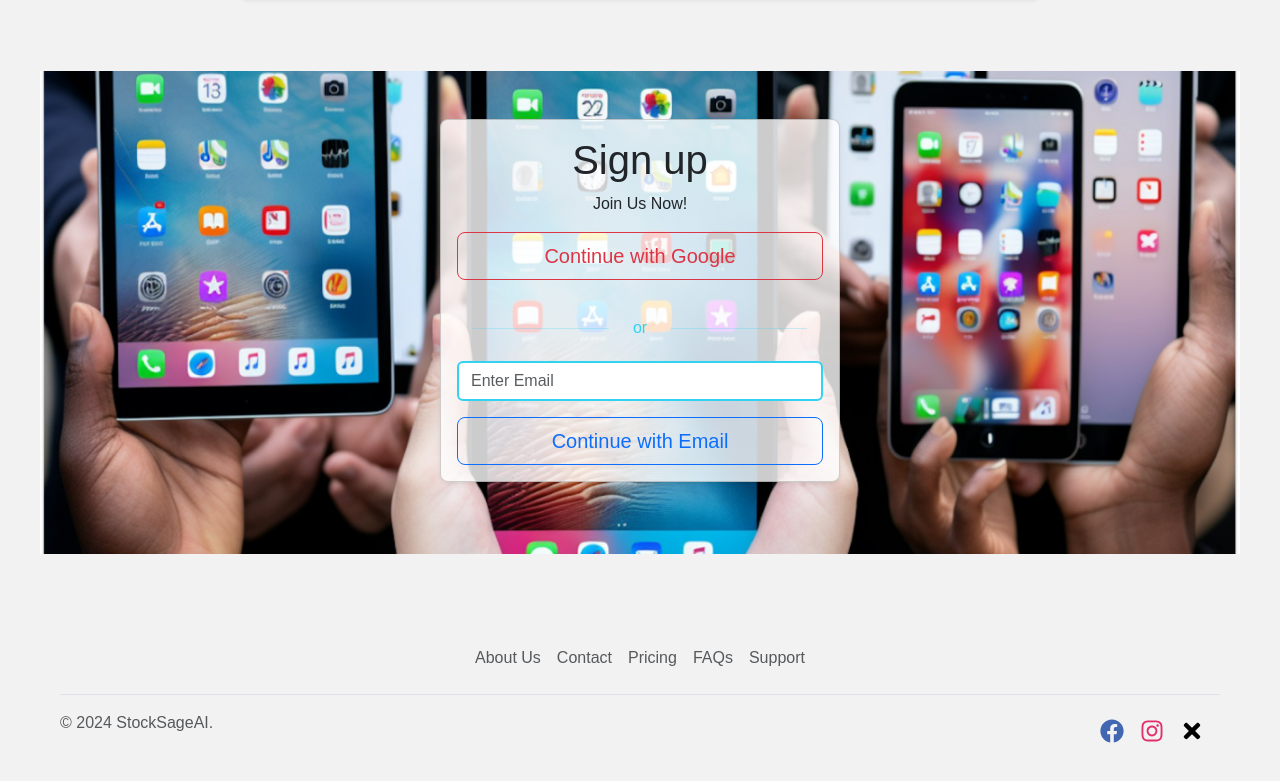
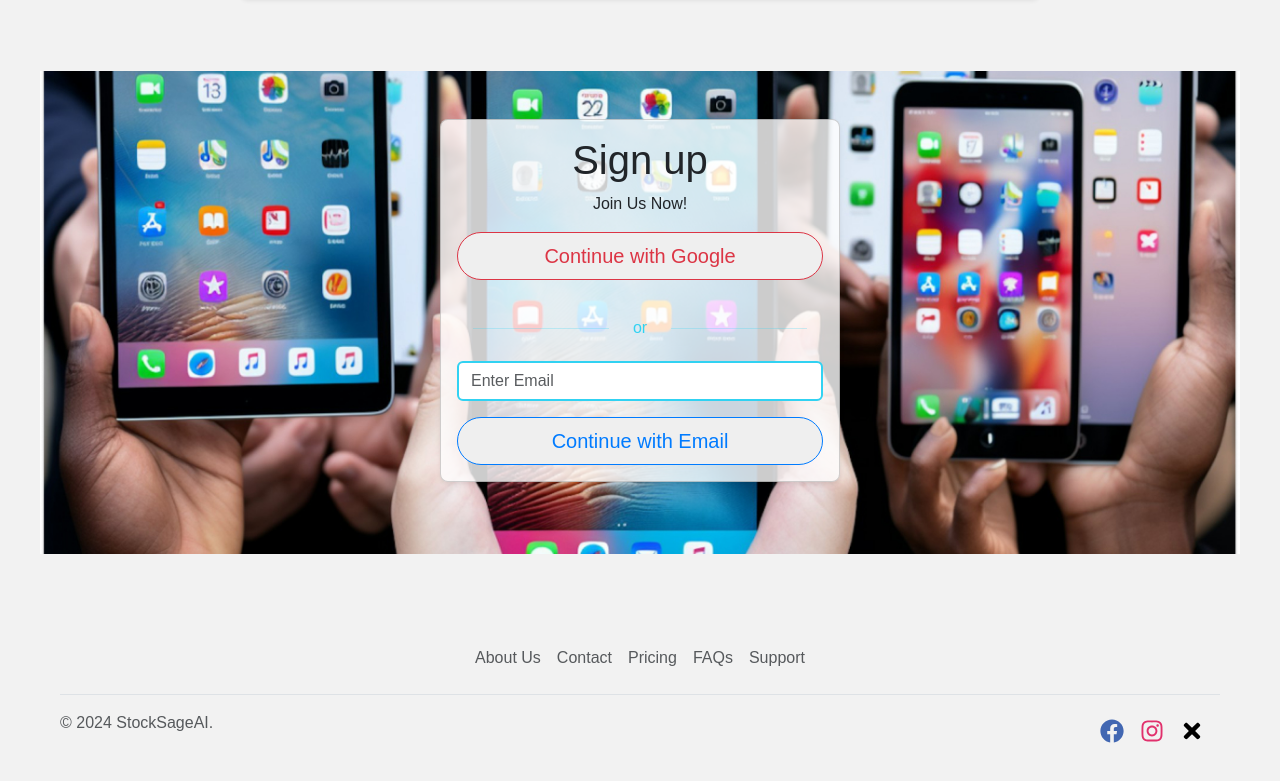
Before and after one commit to rudrakumar2012/StockSage-AI, a React (Vite) app: page /showdata in a window 1280 px wide. Shown: the part 3870-4651 px from the top of the page. Built offline with nearby package versions, Linux system fonts and the light colour scheme.

Commit message:
minor footer fixes and buttons

```diff
--- a/src/components/Footer.jsx
+++ b/src/components/Footer.jsx
@@ -1,4 +1,5 @@
 import React from "react";
+import { HashLink } from 'react-router-hash-link';
 import { FaFacebook, FaInstagram, FaTimes } from "react-icons/fa";
 
 const Footer = () => {
@@ -17,9 +18,9 @@ const Footer = () => {
             </a>
           </li>
           <li className="nav-item">
-            <a href="#" className="nav-link px-2 text-muted">
+            <HashLink className="nav-link px-2 text-muted" smooth to="/#pricing" aria-current="page">
               Pricing
-            </a>
+            </HashLink>
           </li>
           <li className="nav-item">
             <a href="#" className="nav-link px-2 text-muted">
--- a/src/components/Signup.jsx
+++ b/src/components/Signup.jsx
@@ -14,7 +14,7 @@ const Signup = () => {
         <div className="card-body">
           <h1 className="card-title pricing-card-title text-center">Sign up</h1>
           <p>Join Us Now!</p>
-          <button className="btn btn-outline-danger btn-rounded btn-lg px-4 mb-3" style={{ width: '100%' }}>
+          <button className="buttondanger px-4 mb-3" style={{ width: '100%' }}>
             <i className="bi bi-google"></i> Continue with Google
           </button>
           <div className="text-center my-3 d-flex align-items-center">
@@ -30,7 +30,7 @@ const Signup = () => {
             <div className="mb-3">
               <input type="email" className="form-control" id="exampleInputEmail1" aria-describedby="emailHelp" placeholder="Enter Email" style={{ borderColor: '#31D2F2', borderWidth: '2px' }} />
             </div>
-            <button type="submit" className="btn btn-outline-primary btn-rounded btn-lg px-4" style={{ width: '100%' }}>Continue with Email</button>
+            <button type="submit" className="buttonprimary px-4" style={{ width: '100%' }}>Continue with Email</button>
           </form>
         </div>
       </div>
--- a/src/index.css
+++ b/src/index.css
@@ -159,3 +159,65 @@ h1 {
   color: #23527c;
   text-decoration: underline;
 }
+
+.buttondanger {
+  /* btn */
+  display: inline-block;
+  font-weight: 400;
+  text-align: center;
+  white-space: nowrap;
+  vertical-align: middle;
+  -webkit-user-select: none;
+  -moz-user-select: none;
+  -ms-user-select: none;
+  user-select: none;
+  border: 1px solid transparent;
+  padding: 0.375rem 0.75rem;
+  font-size: 1rem;
+  line-height: 1.5;
+  border-radius: 0.25rem;
+  transition: color 0.15s ease-in-out, background-color 0.15s ease-in-out, border-color 0.15s ease-in-out, box-shadow 0.15s ease-in-out;
+
+  /* btn-outline-danger */
+  color: #dc3545;
+  border-color: #dc3545;
+
+  /* btn-rounded */
+  border-radius: 50rem;
+
+  /* btn-lg */
+  padding: 0.5rem 1rem;
+  font-size: 1.25rem;
+  line-height: 1.5;
+}
+
+.buttonprimary {
+  /* btn */
+  display: inline-block;
+  font-weight: 400;
+  text-align: center;
+  white-space: nowrap;
+  vertical-align: middle;
+  -webkit-user-select: none;
+  -moz-user-select: none;
+  -ms-user-select: none;
+  user-select: none;
+  border: 1px solid transparent;
+  padding: 0.375rem 0.75rem;
+  font-size: 1rem;
+  line-height: 1.5;
+  border-radius: 0.25rem;
+  transition: color 0.15s ease-in-out, background-color 0.15s ease-in-out, border-color 0.15s ease-in-out, box-shadow 0.15s ease-in-out;
+
+  /* btn-outline-primary */
+  color: #007bff;
+  border-color: #007bff;
+
+  /* btn-rounded */
+  border-radius: 50rem;
+
+  /* btn-lg */
+  padding: 0.5rem 1rem;
+  font-size: 1.25rem;
+  line-height: 1.5;
+}
```
